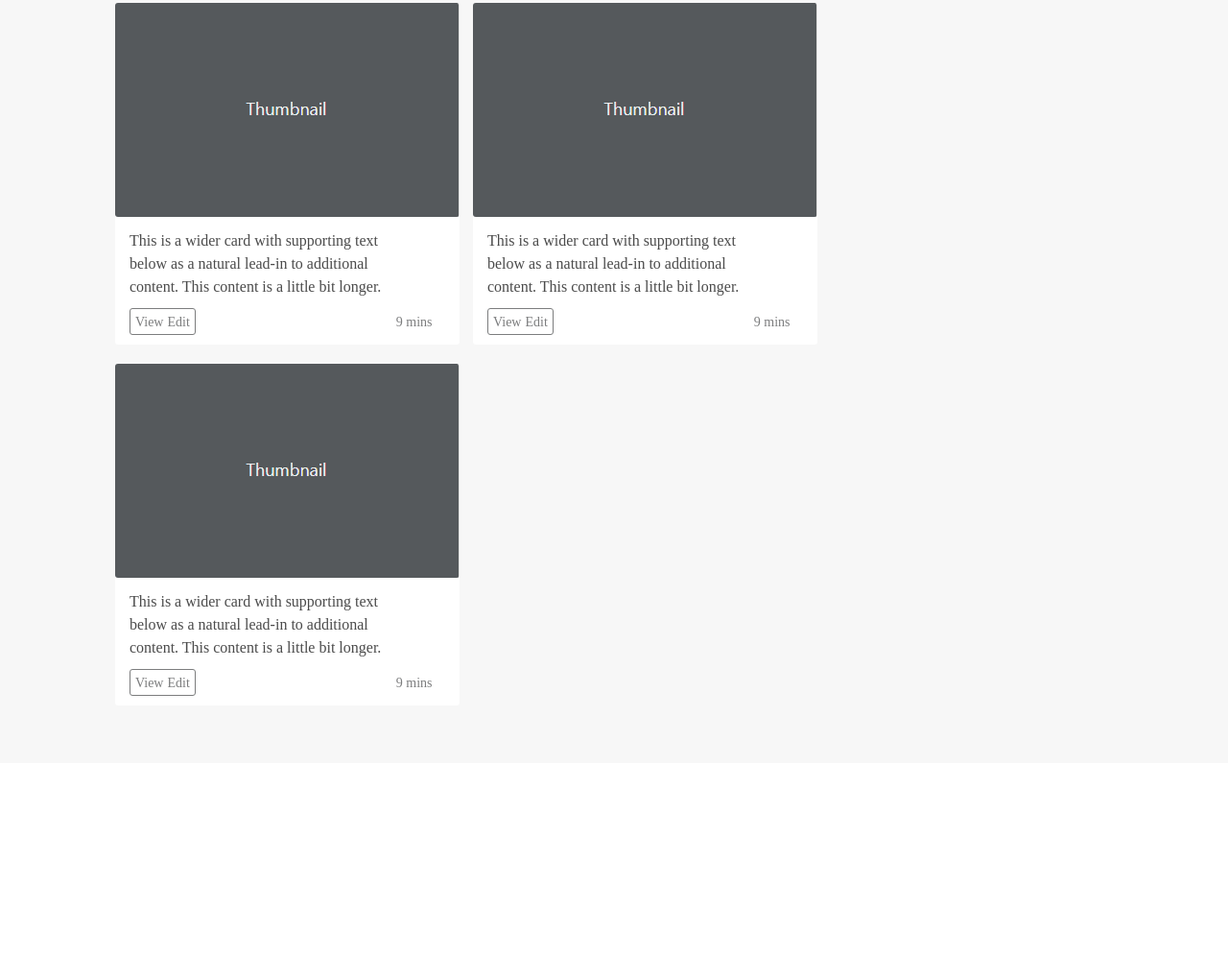
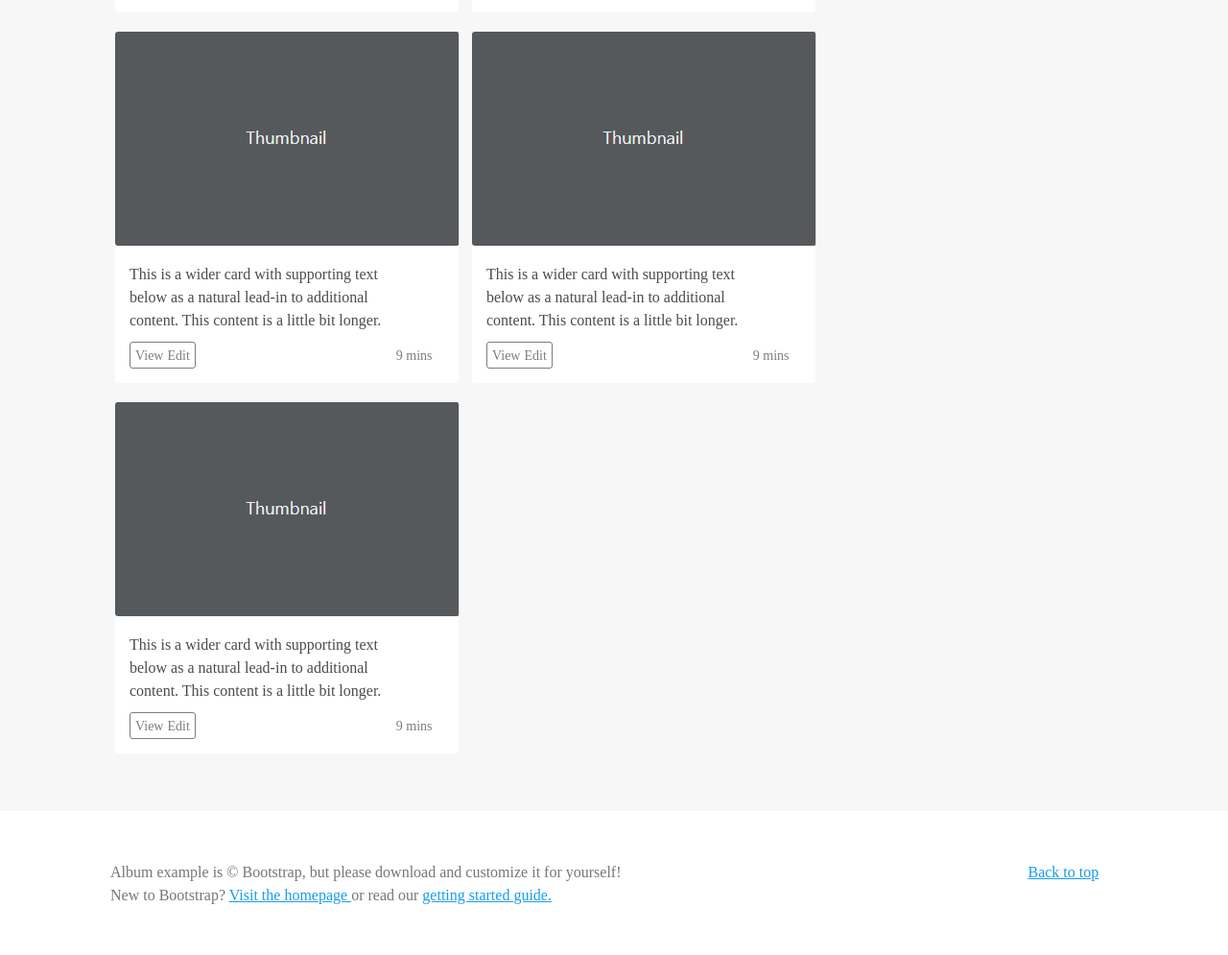
Before and after one commit to Tatia97/wannabe6, a plain HTML site: page index.html in a window 1280 px wide. Shown: the part 1650-2645 px from the top of the page at 96% size. Before the commit the page ends 2445 px from the top, so only its background shows below. Drawn offline with Linux system fonts and the light colour scheme.

Commit message:
add fotter

```diff
--- a/index.css
+++ b/index.css
@@ -123,10 +123,13 @@ h4 {
     cursor: pointer;
 }
 .middle-button:hover {
-    color: whitesmoke;
+    background-color: #2c62cc;
 }
 .smb {
     background-color: rgb(116, 116, 116);
+}
+.smb:hover {
+    background-color: rgb(80, 79, 79);
 }
 .card-container {
     margin-top: 115px;
@@ -135,17 +138,22 @@ h4 {
 }
 .card {
     background-color: white;
-    width: 359px;
+    width: 358px;
     display: inline-block;
     margin: 10px 5px;
     border-radius: 3px;
+}
+.card:hover {
+    box-shadow: 5px 10px 8px #888888;
+    border-radius: 8px;
+    transition: 0.3s ease;
 }
 .card-pic {
     border-radius: 3px;
     cursor: pointer;
 }
 .card-content {
-    padding: 10px 15px;
+    padding: 15px 15px;
 }
 .card-p {
     font-family: -webkit-pictograph;
@@ -172,3 +180,31 @@ h4 {
     color: rgb(124, 125, 126);
     margin-left: 205px;
 }
+footer {
+    margin-top: 2px;
+    padding: 50px 115px;
+}
+.footer-p {
+    display: inline-block;
+    font-size: 16px;
+    font-family: -webkit-pictograph;
+    color: rgb(119, 118, 118);
+    line-height: 1.5;
+}
+.footer-p2 {
+    font-size: 16px;
+    font-family: -webkit-pictograph;
+    color: rgb(119, 118, 118);
+    line-height: 1.5;
+}
+.footer-a {
+    display: inline-block;
+    font-size: 16px;
+    font-family: -webkit-pictograph;
+    color: rgb(119, 118, 118);
+    line-height: 1.5;
+    margin-left: 420px;
+}
+.color-blue {
+    color: rgb(22, 157, 235);
+}
--- a/index.html
+++ b/index.html
@@ -164,6 +164,11 @@
             </div>
         </div>
     </section>
+    <footer>
+        <p class="footer-p">Album example is © Bootstrap, but please download and customize it for yourself!</p>
+        <a class="footer-a color-blue" href="#header-none">Back to top</a>
+        <p class="footer-p2">New to Bootstrap? <a class="color-blue" href="">Visit the homepage </a> or read our <a class="color-blue" href="">getting started guide.</a></p>
+    </footer>
     <script src="./index.js"></script>
 </body>
 </html>
```
